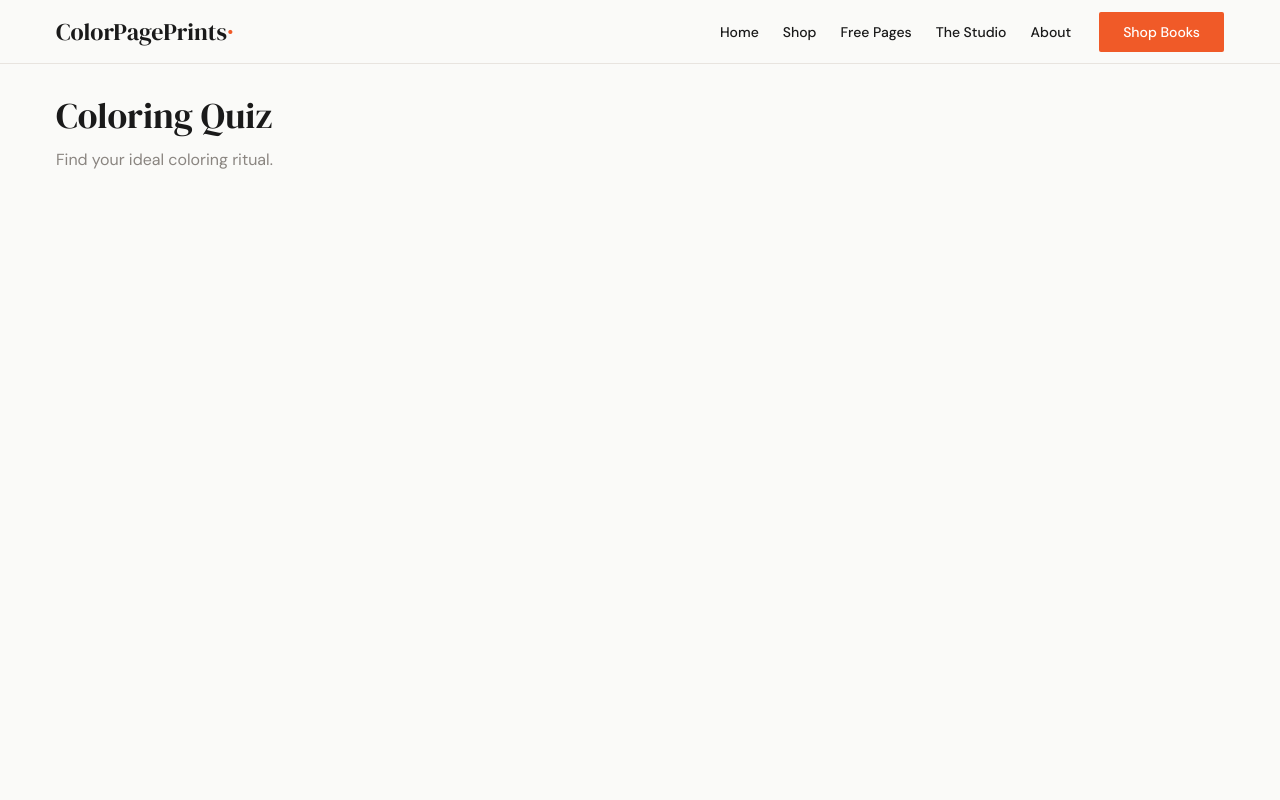
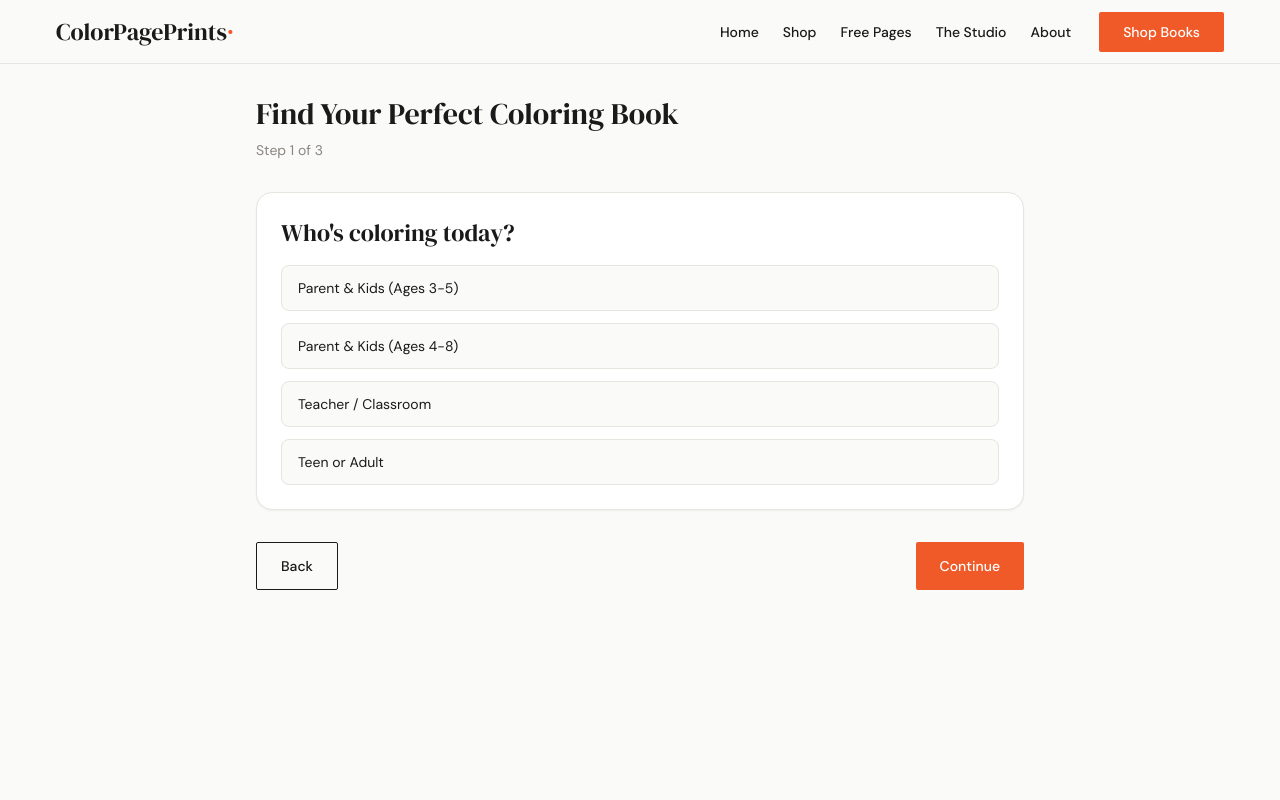
Before and after one commit to petdala/colorpageprints-v2, a Next.js app: page /quiz in a window 1280 px wide. Shown: the top 800 px of the page. Built offline with nearby package versions, Linux system fonts and the light colour scheme.

Commit message:
Task 14: implement multi-step quiz and results recommendations

```diff
--- a/app/quiz/page.tsx
+++ b/app/quiz/page.tsx
@@ -1,8 +1,143 @@
+"use client";
+
+import { useMemo, useState } from "react";
+import { useRouter } from "next/navigation";
+import { Button } from "@/components/ui/button";
+
+type AudienceOption = {
+  label: string;
+  value: string;
+};
+
+const audienceOptions: AudienceOption[] = [
+  { label: "Parent & Kids (Ages 3-5)", value: "kids-3-5" },
+  { label: "Parent & Kids (Ages 4-8)", value: "kids-4-8" },
+  { label: "Teacher / Classroom", value: "classroom" },
+  { label: "Teen or Adult", value: "adult" }
+];
+
+const themeOptions = ["Animals", "Fantasy", "Space", "Nature", "Mandalas", "Educational", "Holidays"];
+
+const moodOptions = ["Playful & Energetic", "Calm & Focused", "Learning-Focused"];
+
 export default function QuizPage() {
+  const router = useRouter();
+  const [step, setStep] = useState(1);
+  const [audience, setAudience] = useState("");
+  const [themes, setThemes] = useState<string[]>([]);
+  const [mood, setMood] = useState("");
+
+  const canContinue = useMemo(() => {
+    if (step === 1) return Boolean(audience);
+    if (step === 2) return themes.length > 0;
+    if (step === 3) return Boolean(mood);
+    return false;
+  }, [audience, mood, step, themes]);
+
+  function toggleTheme(theme: string) {
+    setThemes((current) =>
+      current.includes(theme) ? current.filter((item) => item !== theme) : [...current, theme]
+    );
+  }
+
+  function submitQuiz() {
+    const params = new URLSearchParams();
+    params.set("audience", audience);
+    params.set("themes", themes.join(","));
+    params.set("mood", mood);
+
+    router.push(`/quiz/results/?${params.toString()}`);
+  }
+
   return (
-    <section className="space-y-3">
-      <h1 className="font-heading text-4xl">Coloring Quiz</h1>
-      <p className="text-text-muted">Find your ideal coloring ritual.</p>
-    </section>
+    <div className="mx-auto max-w-3xl space-y-8">
+      <header className="space-y-2">
+        <h1 className="font-heading text-3xl text-text">Find Your Perfect Coloring Book</h1>
+        <p className="text-sm text-text-muted">Step {step} of 3</p>
+      </header>
+
+      <section className="rounded-2xl border border-border bg-card p-6 shadow-sm">
+        {step === 1 ? (
+          <div className="space-y-4">
+            <h2 className="font-heading text-2xl text-text">Who's coloring today?</h2>
+            <div className="space-y-3">
+              {audienceOptions.map((option) => (
+                <button
+                  key={option.value}
+                  type="button"
+                  onClick={() => setAudience(option.value)}
+                  className={`w-full rounded-lg border px-4 py-3 text-left text-sm ${
+                    audience === option.value
+                      ? "border-text bg-text text-white"
+                      : "border-border bg-background text-text"
+                  }`}
+                >
+                  {option.label}
+                </button>
+              ))}
+            </div>
+          </div>
+        ) : null}
+
+        {step === 2 ? (
+          <div className="space-y-4">
+            <h2 className="font-heading text-2xl text-text">Pick your favorite themes</h2>
+            <div className="grid gap-3 sm:grid-cols-2">
+              {themeOptions.map((theme) => {
+                const selected = themes.includes(theme);
+                return (
+                  <button
+                    key={theme}
+                    type="button"
+                    onClick={() => toggleTheme(theme)}
+                    className={`rounded-lg border px-4 py-3 text-left text-sm ${
+                      selected ? "border-text bg-text text-white" : "border-border bg-background text-text"
+                    }`}
+                  >
+                    {theme}
+                  </button>
+                );
+              })}
+            </div>
+          </div>
+        ) : null}
+
+        {step === 3 ? (
+          <div className="space-y-4">
+            <h2 className="font-heading text-2xl text-text">How do you want it to feel?</h2>
+            <div className="space-y-3">
+              {moodOptions.map((option) => (
+                <button
+                  key={option}
+                  type="button"
+                  onClick={() => setMood(option)}
+                  className={`w-full rounded-lg border px-4 py-3 text-left text-sm ${
+                    mood === option ? "border-text bg-text text-white" : "border-border bg-background text-text"
+                  }`}
+                >
+                  {option}
+                </button>
+              ))}
+            </div>
+          </div>
+        ) : null}
+      </section>
+
+      <div className="flex items-center justify-between">
+        <Button variant="secondary" onClick={() => setStep((value) => Math.max(1, value - 1))}>
+          Back
+        </Button>
+
+        {step < 3 ? (
+          <Button onClick={() => setStep((value) => Math.min(3, value + 1))} disabled={!canContinue}>
+            Continue
+          </Button>
+        ) : (
+          <Button onClick={submitQuiz} disabled={!canContinue}>
+            See Results
+          </Button>
+        )}
+      </div>
+    </div>
   );
 }
--- a/app/quiz/results/page.tsx
+++ b/app/quiz/results/page.tsx
@@ -1,8 +1,104 @@
-export default function QuizResultsPage() {
+import Image from "next/image";
+import Link from "next/link";
+import { EmailCapture } from "@/components/sections/EmailCapture";
+import { BookCard } from "@/components/ui/BookCard";
+import { Button } from "@/components/ui/button";
+import { getBooks } from "@/lib/data";
+
+type QuizResultsPageProps = {
+  searchParams: {
+    audience?: string;
+    themes?: string;
+    mood?: string;
+  };
+};
+
+function pickPrimaryBook(audience: string | undefined, mood: string | undefined) {
+  const books = getBooks();
+  const adultBook = books.find((book) => book.slug === "cozy-girl-self-care") ?? books[0];
+  const kidsBook = books.find((book) => book.slug === "happy-town-community-helpers") ?? books[0];
+
+  if (audience === "adult") {
+    return adultBook;
+  }
+
+  if (audience === "classroom") {
+    return kidsBook;
+  }
+
+  if ((mood ?? "").toLowerCase().includes("calm")) {
+    return adultBook;
+  }
+
+  return kidsBook;
+}
+
+export default function QuizResultsPage({ searchParams }: QuizResultsPageProps) {
+  const books = getBooks();
+  const primaryBook = pickPrimaryBook(searchParams.audience, searchParams.mood);
+  const fallbackBook = books.find((book) => book.sku !== primaryBook.sku);
+  const otherRecommendations = books.filter((book) => book.sku !== primaryBook.sku).slice(0, 3);
+
   return (
-    <section className="space-y-3">
-      <h1 className="font-heading text-4xl">Quiz Results</h1>
-      <p className="text-text-muted">Your personalized recommendations appear here.</p>
-    </section>
+    <div className="space-y-10">
+      <section className="space-y-5 rounded-2xl border border-border bg-card p-6 shadow-sm">
+        <h1 className="font-heading text-3xl text-text">Your Perfect Match!</h1>
+        <div className="relative mx-auto aspect-[2/3] w-full max-w-sm overflow-hidden rounded-xl bg-surface-alt">
+          <Image src={primaryBook.cover_image} alt={primaryBook.title} fill className="object-cover" />
+        </div>
+      </section>
+
+      <section className="space-y-4">
+        <BookCard book={primaryBook} />
+      </section>
+
+      <section className="space-y-3 rounded-xl border border-border bg-surface-alt p-5">
+        <h2 className="font-heading text-2xl text-text">Not ready to buy? Try 3 free pages from this book.</h2>
+        <div className="flex flex-wrap gap-3">
+          {primaryBook.free_sample_slugs.map((sampleSlug) => (
+            <Link
+              key={sampleSlug}
+              href={`/coloring-pages/kids/${sampleSlug}`}
+              className="rounded-full border border-border bg-card px-4 py-2 text-sm text-text"
+            >
+              {sampleSlug.replace(/-/g, " ")}
+            </Link>
+          ))}
+          {primaryBook.free_sample_slugs.length < 3 && fallbackBook
+            ? fallbackBook.free_sample_slugs.slice(0, 3 - primaryBook.free_sample_slugs.length).map((sampleSlug) => (
+                <Link
+                  key={sampleSlug}
+                  href={`/coloring-pages/kids/${sampleSlug}`}
+                  className="rounded-full border border-border bg-card px-4 py-2 text-sm text-text"
+                >
+                  {sampleSlug.replace(/-/g, " ")}
+                </Link>
+              ))
+            : null}
+        </div>
+      </section>
+
+      <EmailCapture
+        heading="Get personalized recommendations + free pages."
+        subtext="Tell us what you like and we will send matching books and printable pages."
+        buttonText="Send My Picks →"
+        tag="quiz"
+      />
+
+      <section className="space-y-5">
+        <h2 className="font-heading text-2xl text-text">Other Recommendations</h2>
+        <div className="grid gap-6 md:grid-cols-2 lg:grid-cols-3">
+          {otherRecommendations.map((book) => (
+            <BookCard key={book.sku} book={book} />
+          ))}
+        </div>
+      </section>
+
+      <div className="flex justify-center">
+        <Button href="/quiz" variant="secondary">
+          Retake Quiz
+        </Button>
+      </div>
+    </div>
   );
 }
```
